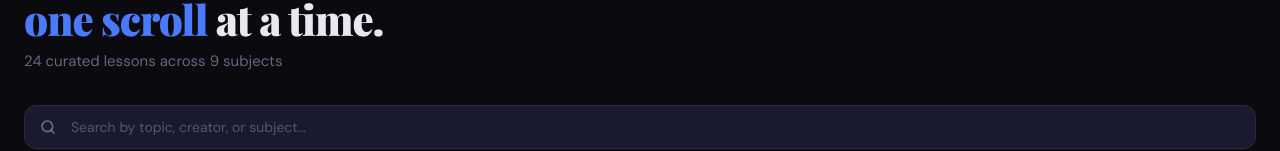
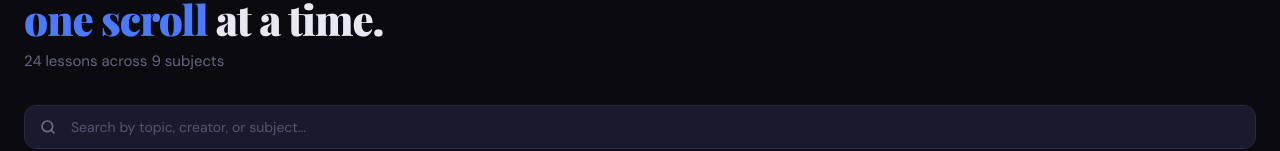
Before and after one commit to punmyidol/tutoring-app, a React (Vite) app: page / in a window 1280 px wide. Shown: the part 151-302 px from the top of the page. Built offline with nearby package versions, Linux system fonts and the light colour scheme.

Commit message:
uploaded vid go to discover

```diff
--- a/src/pages/Discover.jsx
+++ b/src/pages/Discover.jsx
@@ -12,8 +12,10 @@ export default function DiscoverPage({ onSelectVideo, theme, onToggleTheme, save
 
   const tags = ["All", ...Object.keys(SUBJECT_COLORS)];
 
+  const allVideos = useMemo(() => [...(uploadedVideos ?? []), ...VIDEOS], [uploadedVideos]);
+
   const filtered = useMemo(() => {
-    return VIDEOS.filter((v) => {
+    return allVideos.filter((v) => {
       const matchesTag = activeTag === "All" || v.subject === activeTag;
       const q = search.toLowerCase();
       const matchesSearch =
@@ -24,7 +26,7 @@ export default function DiscoverPage({ onSelectVideo, theme, onToggleTheme, save
         v.desc.toLowerCase().includes(q);
       return matchesTag && matchesSearch;
     });
-  }, [search, activeTag]);
+  }, [allVideos, search, activeTag]);
 
   return (
     <div data-theme={theme} style={{ minHeight: "100vh", background: "var(--bg)", fontFamily: "'DM Sans', sans-serif", color: "var(--text)" }}>
@@ -282,7 +284,7 @@ export default function DiscoverPage({ onSelectVideo, theme, onToggleTheme, save
             Learn anything,<br /><span style={{ color: "#4a7bff" }}>one scroll</span> at a time.
           </h1>
           <p style={{ color: "var(--text-muted)", fontSize: 15 }}>
-            {`${VIDEOS.length} curated lessons across ${Object.keys(SUBJECT_COLORS).length} subjects`}
+            {`${allVideos.length} lesson${allVideos.length !== 1 ? "s" : ""} across ${Object.keys(SUBJECT_COLORS).length} subjects`}
           </p>
         </div>
 
```
